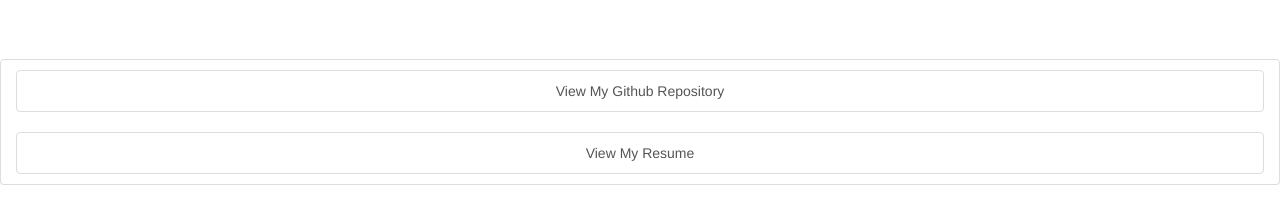
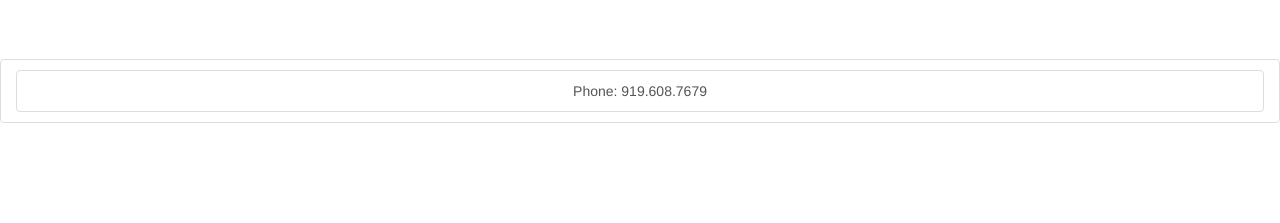
Before and after one commit to brob92993/ReactPortfolio, a React (Create React App) app: page /contact in a window 1280 px wide. Shown: the part 383-606 px from the top of the page. Built offline with nearby package versions, Linux system fonts and the light colour scheme.

Commit message:
updates to the footer

```diff
--- a/src/components/Footer/index.js
+++ b/src/components/Footer/index.js
@@ -7,12 +7,9 @@
   return (
     <footer className="footer bg-white text-center">
 <li className="list-group-item">
- <a className="list-group-item list-group-item-action" href= "https://github.com/brob92993">View My Github Repository</a>
+ <a className="list-group-item list-group-item-action" href="tel:+19196087679">Phone: 919.608.7679</a>
 </li>
-<li className= "list-group-item">
- <a className="list-group-item list-group-item-action" href ="../../assets/Brian2021Resume.pdf">View My Resume</a>
-</li>
-    </footer>
+</footer>
   );
 }
 
```
